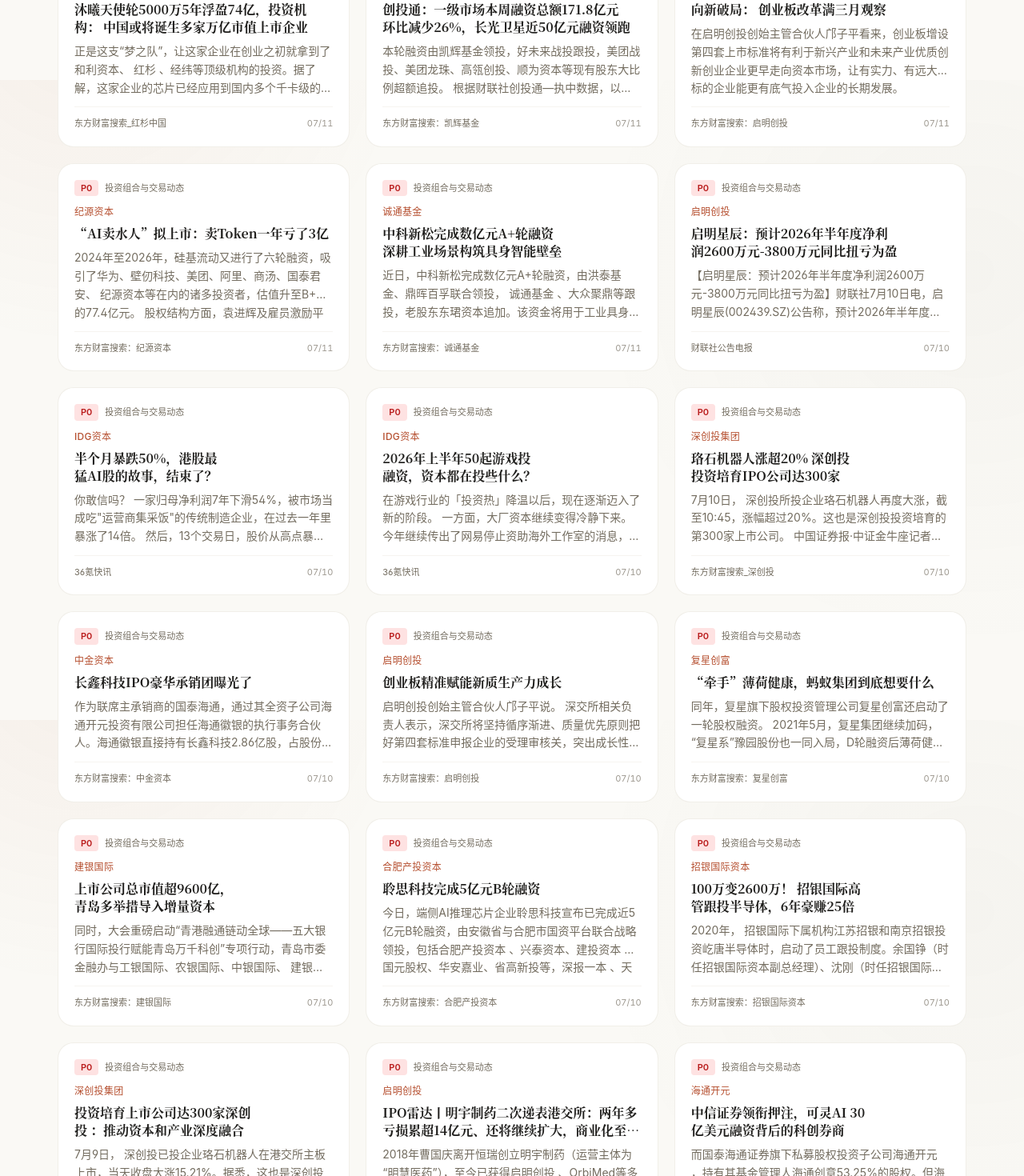
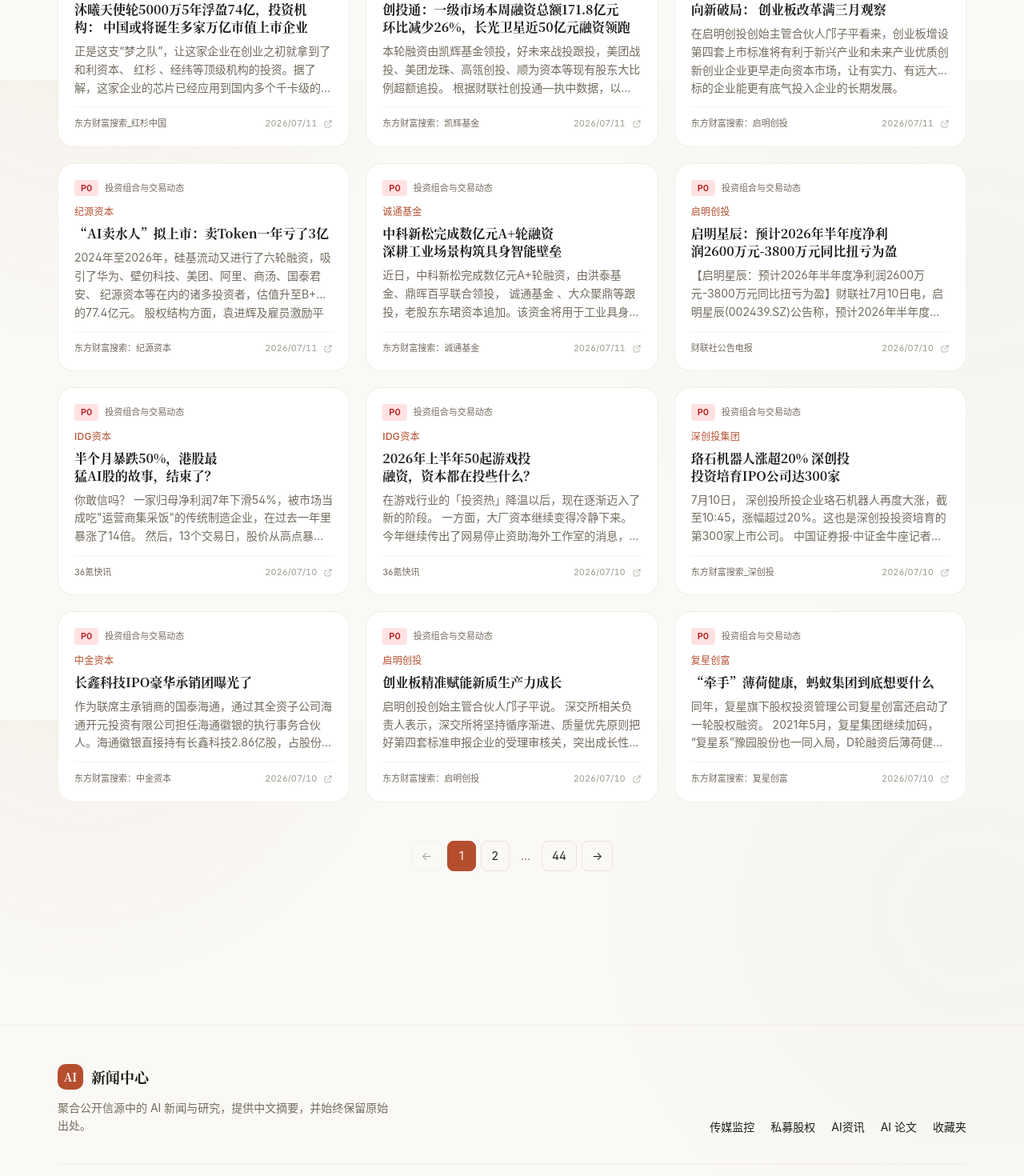
Before and after one commit to READYLIN/ai_website, a Next.js app: page /private-equity in a window 1280 px wide. Shown: the part 700-2170 px from the top of the page at 80% size. Built offline with nearby package versions, Linux system fonts and the light colour scheme.

Commit message:
fix: QA improvements - pagination, detail links, footer nav, dates

```diff
--- a/src/app/media/page.tsx
+++ b/src/app/media/page.tsx
@@ -1,11 +1,11 @@
 import { fetchAllMediaIntel, getMediaGroups } from '@/lib/media-intel';
 import { serialize } from '@/lib/serialize';
-import IntelCard from '@/components/IntelCard';
+import MediaIntelList from '@/components/MediaIntelList';
 
 export const dynamic = 'force-dynamic';
 
 interface MediaPageProps {
-  searchParams: { group?: string };
+  searchParams: { group?: string; page?: string };
 }
 
 export default async function MediaPage({ searchParams }: MediaPageProps) {
@@ -18,7 +18,6 @@
     : allArticles;
 
   const companies = new Set(allArticles.map((a) => a.company).filter(Boolean));
-  const totalTracked = 88; // from config.json: 7 categories, 88 companies total
 
   return (
     <div className="container-site py-8 sm:py-12">
@@ -69,25 +68,9 @@
         </section>
       )}
 
-      {/* Article grid */}
+      {/* Paginated list */}
       <section className="mb-16">
-        {filtered.length === 0 ? (
-          <div className="empty-state">
-            <div className="mx-auto mb-4 flex h-10 w-10 items-center justify-center rounded-xl bg-accent/10 text-accent dark:bg-accent-dark/10 dark:text-accent-dark" aria-hidden="true">⌕</div>
-            <h2 className="font-display text-xl font-semibold">暂无匹配内容</h2>
-            <p className="mt-2 text-sm text-light-muted dark:text-dark-muted">该分类下暂无数据。</p>
-          </div>
-        ) : (
-          <div className="grid grid-cols-1 md:grid-cols-2 lg:grid-cols-3 gap-5">
-            {filtered.map((article, index) => (
-              <IntelCard
-                key={article.id}
-                article={article}
-                style={{ animationDelay: `${index * 60}ms` }}
-              />
-            ))}
-          </div>
-        )}
+        <MediaIntelList articles={filtered} linkPrefix="/media/" />
       </section>
     </div>
   );
--- a/src/app/private-equity/page.tsx
+++ b/src/app/private-equity/page.tsx
@@ -1,6 +1,6 @@
 import { fetchPEIntel, getPEGroups, getPEDimensions } from '@/lib/pe-intel';
 import { serialize } from '@/lib/serialize';
-import IntelCard from '@/components/IntelCard';
+import MediaIntelList from '@/components/MediaIntelList';
 
 export const dynamic = 'force-dynamic';
 
@@ -22,7 +22,6 @@
   });
 
   const companies = new Set(allArticles.map((a) => a.company).filter(Boolean));
-  const totalTracked = 435; // from config.json: 3 tiers, 435 companies total
   const p0Count = allArticles.filter((a) => a.priority === 'P0').length;
   const p1Count = allArticles.filter((a) => a.priority === 'P1').length;
   const p2Count = allArticles.filter((a) => a.priority === 'P2').length;
@@ -117,25 +116,9 @@
         )}
       </section>
 
-      {/* Article grid */}
+      {/* Paginated list */}
       <section className="mb-16">
-        {filtered.length === 0 ? (
-          <div className="empty-state">
-            <div className="mx-auto mb-4 flex h-10 w-10 items-center justify-center rounded-xl bg-accent/10 text-accent dark:bg-accent-dark/10 dark:text-accent-dark" aria-hidden="true">⌕</div>
-            <h2 className="font-display text-xl font-semibold">暂无匹配内容</h2>
-            <p className="mt-2 text-sm text-light-muted dark:text-dark-muted">该筛选条件下暂无数据。</p>
-          </div>
-        ) : (
-          <div className="grid grid-cols-1 md:grid-cols-2 lg:grid-cols-3 gap-5">
-            {filtered.map((article, index) => (
-              <IntelCard
-                key={article.id}
-                article={article}
-                style={{ animationDelay: `${index * 60}ms` }}
-              />
-            ))}
-          </div>
-        )}
+        <MediaIntelList articles={filtered} linkPrefix="/private-equity/" />
       </section>
     </div>
   );
--- a/src/components/Footer.tsx
+++ b/src/components/Footer.tsx
@@ -1,9 +1,10 @@
 import Link from 'next/link';
 
 const primaryLinks = [
-  { href: '/', label: '最新资讯' },
+  { href: '/media', label: '传媒监控' },
+  { href: '/private-equity', label: '私募股权' },
+  { href: '/', label: 'AI资讯' },
   { href: '/papers', label: 'AI 论文' },
-  { href: '/monitor', label: '传媒监控' },
   { href: '/bookmarks', label: '收藏夹' },
 ];
 
--- a/src/components/IntelCard.tsx
+++ b/src/components/IntelCard.tsx
@@ -15,13 +15,17 @@
 export default function IntelCard({
   article,
   style,
+  linkPrefix = '/articles/',
 }: {
   article: IntelArticle;
   style?: React.CSSProperties;
+  linkPrefix?: string;
 }) {
   const priorityBadge = article.priority
     ? PRIORITY_COLORS[article.priority] || 'bg-gray-100 text-gray-600 dark:bg-gray-800 dark:text-gray-400'
     : '';
+
+  const detailUrl = `${linkPrefix}${article.id}`;
 
   return (
     <article
@@ -49,16 +53,14 @@
         </p>
       )}
 
-      {/* Title */}
+      {/* Title - links to internal detail page */}
       <h3 className="font-display text-base font-semibold leading-snug mb-2 line-clamp-2">
-        <a
-          href={article.url}
-          target="_blank"
-          rel="noopener noreferrer"
+        <Link
+          href={detailUrl}
           className="text-light-text dark:text-dark-text hover:text-accent dark:hover:text-accent-dark transition-colors"
         >
           {article.title}
-        </a>
+        </Link>
       </h3>
 
       {/* Description */}
@@ -77,14 +79,26 @@
             </span>
           )}
         </div>
-        <time className="text-[11px] text-light-muted/70 dark:text-dark-muted/70 tabular-nums shrink-0">
+        <div className="flex items-center gap-2 shrink-0">
+          <time className="text-[11px] text-light-muted/70 dark:text-dark-muted/70 tabular-nums">
             {article.publishedAt
               ? new Date(article.publishedAt).toLocaleDateString('zh-CN', {
+                  year: 'numeric',
                   month: '2-digit',
                   day: '2-digit',
                 })
               : ''}
           </time>
+          <a
+            href={article.url}
+            target="_blank"
+            rel="noopener noreferrer"
+            className="text-[11px] text-light-muted/50 dark:text-dark-muted/50 hover:text-accent dark:hover:text-accent-dark transition-colors"
+            title="阅读原文"
+          >
+            <svg className="w-3 h-3 inline" fill="none" stroke="currentColor" viewBox="0 0 24 24"><path strokeLinecap="round" strokeLinejoin="round" strokeWidth={2} d="M10 6H6a2 2 0 00-2 2v10a2 2 0 002 2h10a2 2 0 002-2v-4M14 4h6m0 0v6m0-6L10 14" /></svg>
+          </a>
+        </div>
       </div>
     </article>
   );
--- /dev/null
+++ b/src/components/MediaIntelList.tsx
@@ -0,0 +1,56 @@
+'use client';
+
+import { useState } from 'react';
+import { IntelArticle } from '@/lib/types';
+import IntelCard from './IntelCard';
+import Pagination from './Pagination';
+
+const PAGE_SIZE = 12;
+
+export default function MediaIntelList({
+  articles,
+  linkPrefix = '/articles/',
+}: {
+  articles: IntelArticle[];
+  linkPrefix?: string;
+}) {
+  const [page, setPage] = useState(1);
+
+  if (articles.length === 0) {
+    return (
+      <div className="empty-state">
+        <div className="mx-auto mb-4 flex h-10 w-10 items-center justify-center rounded-xl bg-accent/10 text-accent dark:bg-accent-dark/10 dark:text-accent-dark" aria-hidden="true">⌕</div>
+        <h2 className="font-display text-xl font-semibold">暂无匹配内容</h2>
+        <p className="mt-2 text-sm text-light-muted dark:text-dark-muted">该分类下暂无数据。</p>
+      </div>
+    );
+  }
+
+  const totalPages = Math.ceil(articles.length / PAGE_SIZE);
+  const start = (page - 1) * PAGE_SIZE;
+  const visible = articles.slice(start, start + PAGE_SIZE);
+
+  return (
+    <div>
+      <div className="grid grid-cols-1 md:grid-cols-2 lg:grid-cols-3 gap-5">
+        {visible.map((article, index) => (
+          <IntelCard
+            key={article.id}
+            article={article}
+            linkPrefix={linkPrefix}
+            style={{ animationDelay: `${index * 60}ms` }}
+          />
+        ))}
+      </div>
+
+      <Pagination
+        currentPage={page}
+        totalPages={totalPages}
+        onPageChange={(p) => {
+          setPage(p);
+          window.scrollTo({ top: 0, behavior: 'smooth' });
+        }}
+      />
+    </div>
+  );
+}
```
Lines whose indentation alone changed are shown as unchanged.
